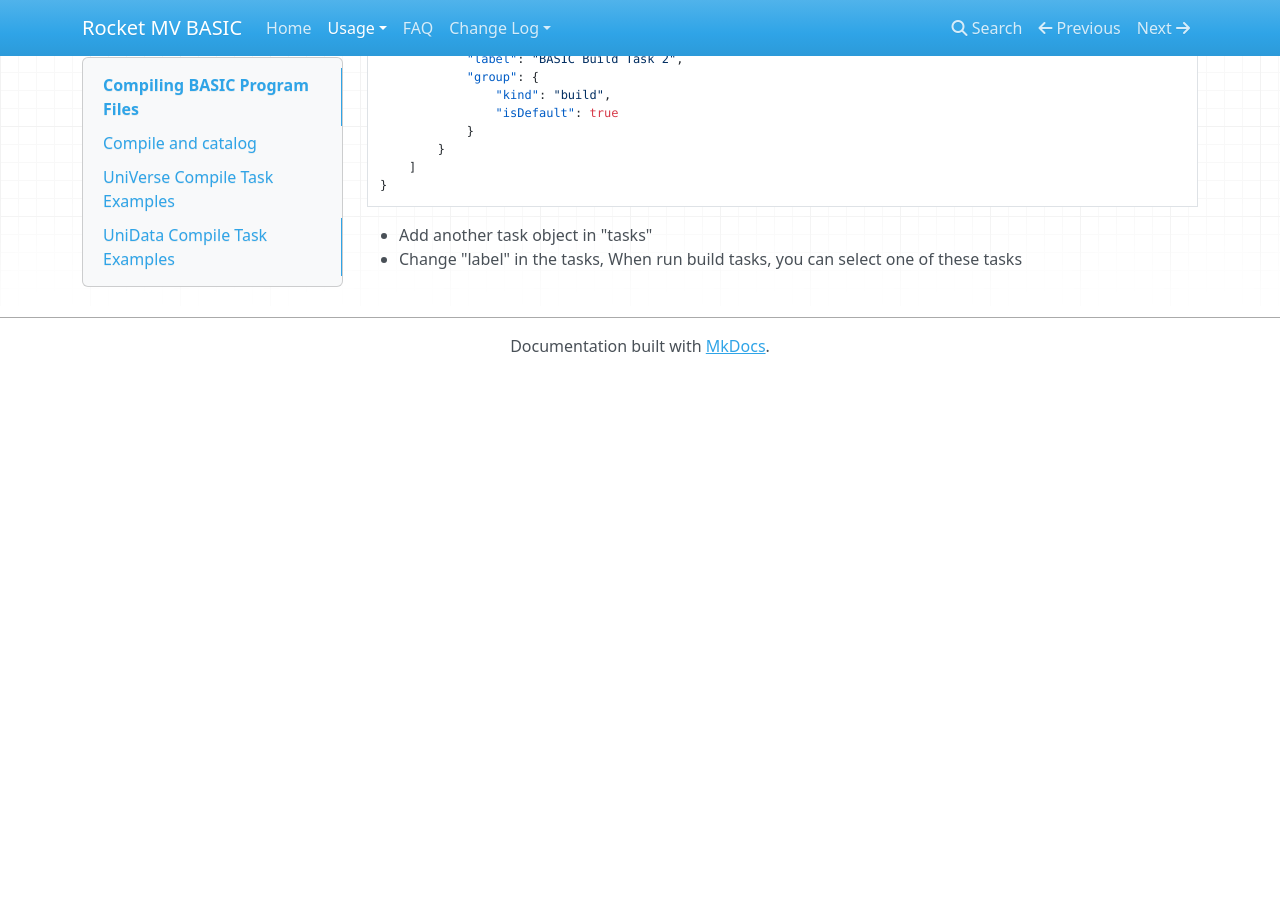
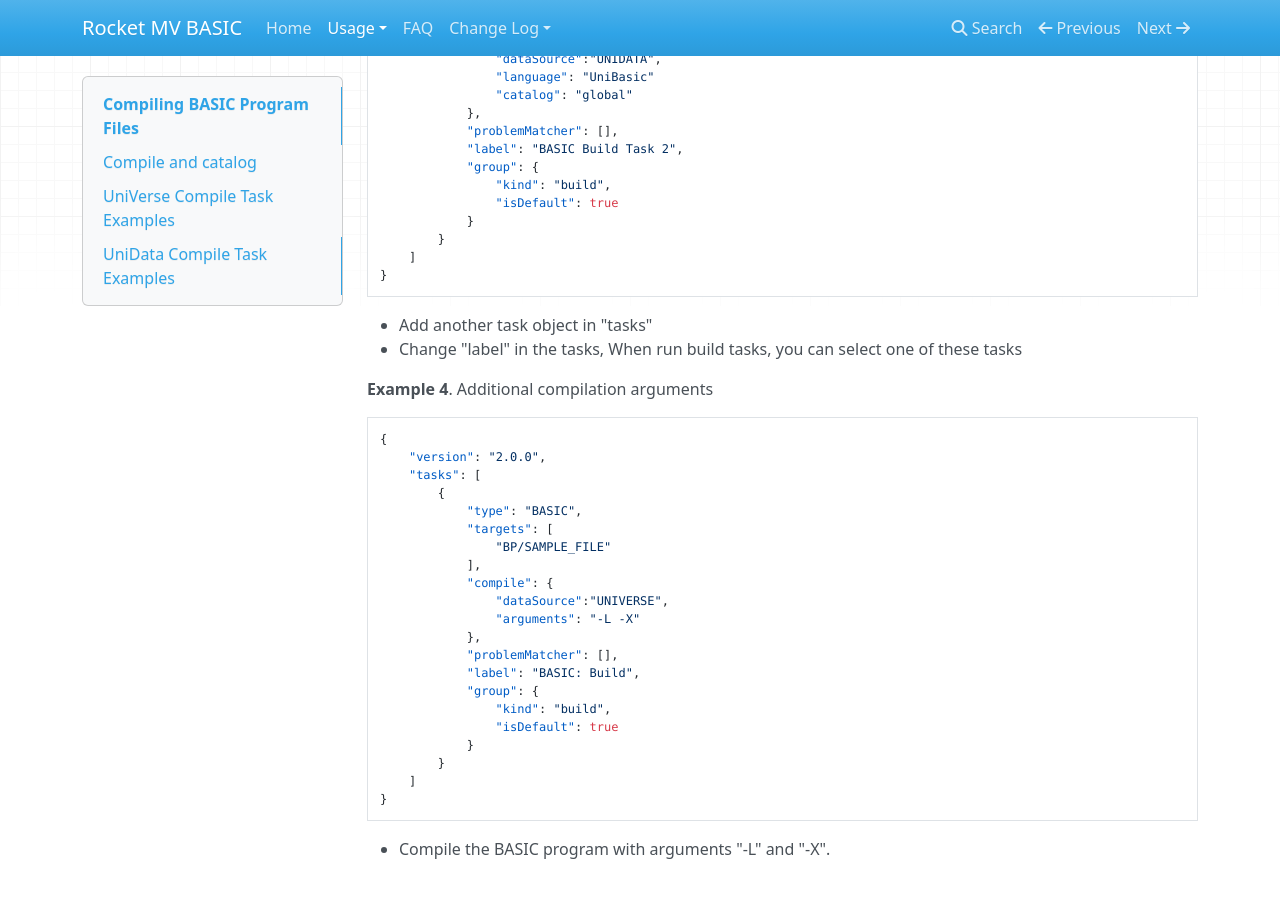
Before and after one commit to RocketSoftware/rocket-mvbasic, an MkDocs documentation site: the page built from docs/usage/Compile.md, in a window 1280 px wide and 900 px high, scrolled down 9464 px. Built offline with MkDocs 1.6.1, drawn with Linux system fonts in a browser that asks for light colours; nearby versions of some CDN libraries; before the commit the page ends 9838 px from its top, so only the background shows below that; some of the changed text lies outside the part shown.

Commit message:
Update content for additional parameters (1.9.0)

````diff
--- a/docs/usage/Compile.md
+++ b/docs/usage/Compile.md
@@ -63,7 +63,8 @@
 			"type": "BASIC",
 			"targets": [],
 			"compile": {
-				"dataSource": "UNIVERSE"
+				"dataSource": "UNIVERSE",
+				"arguments": ""
 			},
 			"problemMatcher": [],
 			"label": "BASIC: Build",
@@ -89,7 +90,7 @@
   - **language**: (For UniData only) The programming language flavor. Must be "UniBasic" or "Pick". If not set, "UniBasic" is the default.
   - **catalog**: For UniVerse, you can select "global", "local" or "normal". For UniData, you can select "global", "local" or "direct". If not set, files will not be cataloged.
   - **initialCharacter**: (For UniVerse only) The initial character of the cataloged program can only be set when the **catalog** parameter is set to “global”.
-
+  - **arguments**: Put additional compilation arguments here. For more details, please refer UniVerse / UniData user manual for more details. By default, this setting doesn’t appear in the configuration file. Please add it manually if needed.
 #### Run build task
 
 Select "Run build task" from the "Terminal" menu to start the build task.
@@ -97,7 +98,6 @@
 **Note**: Ensure that a U2 server has been connected. Otherwise, an error will occur.
 
 ![](../img/compile_from_menu_3.png)
-
 
 
 ## UniVerse Compile Task Examples
@@ -361,3 +361,31 @@
 
 - Add another task object in "tasks"
 - Change "label" in the tasks, When run build tasks, you can select one of these tasks
+
+**Example 4**. Additional compilation arguments
+
+```json
+{
+	"version": "2.0.0",
+	"tasks": [
+		{
+			"type": "BASIC",
+			"targets": [
+				"BP/SAMPLE_FILE"
+			],
+			"compile": {
+				"dataSource":"UNIVERSE",
+				"arguments": "-L -X"
+			},
+			"problemMatcher": [],
+			"label": "BASIC: Build",
+			"group": {
+				"kind": "build",
+				"isDefault": true
+			}
+		}
+    ]
+}
+```
+
+- Compile the BASIC program with arguments "-L" and "-X".
````
Also changed, not shown: docs/index.md (+1 -1 lines), docs/usage/CHANGELOG.md (+5 -0 lines), docs/usage/Debugging.md (+11 -5 lines).
